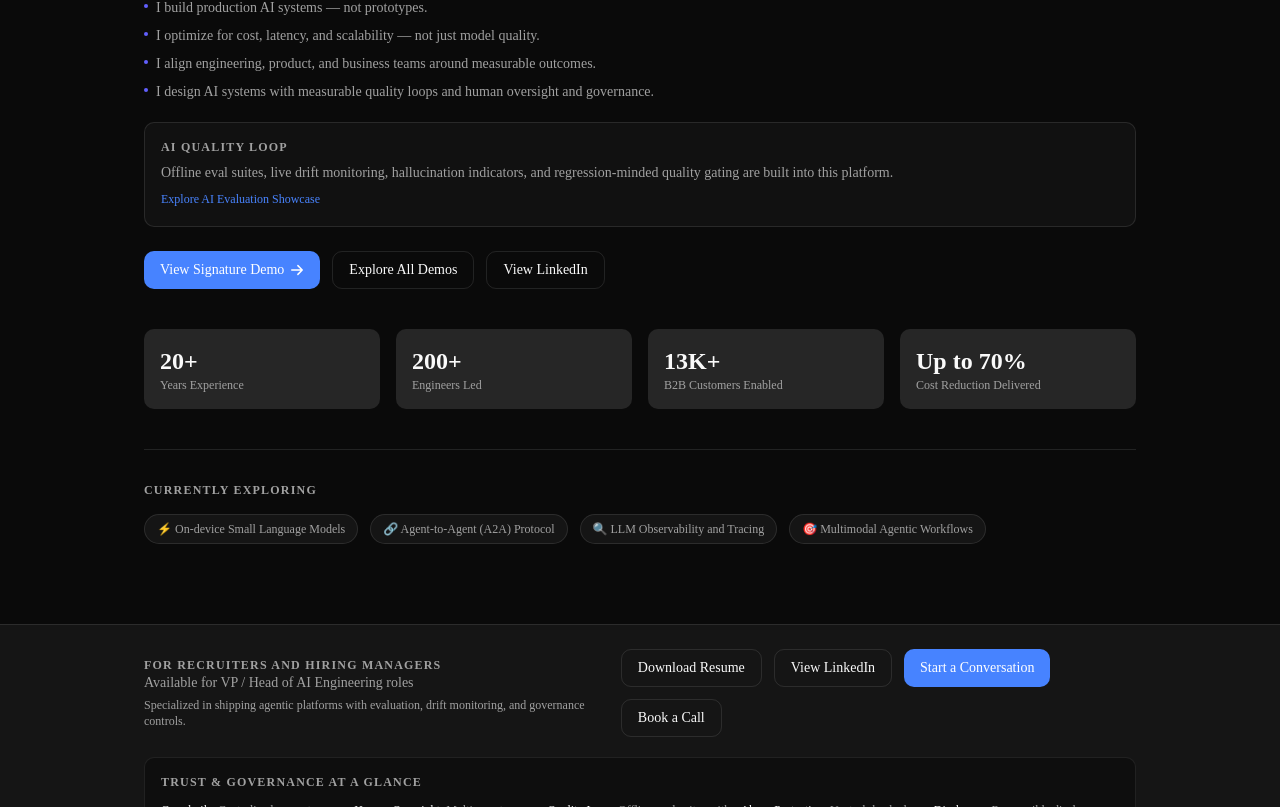
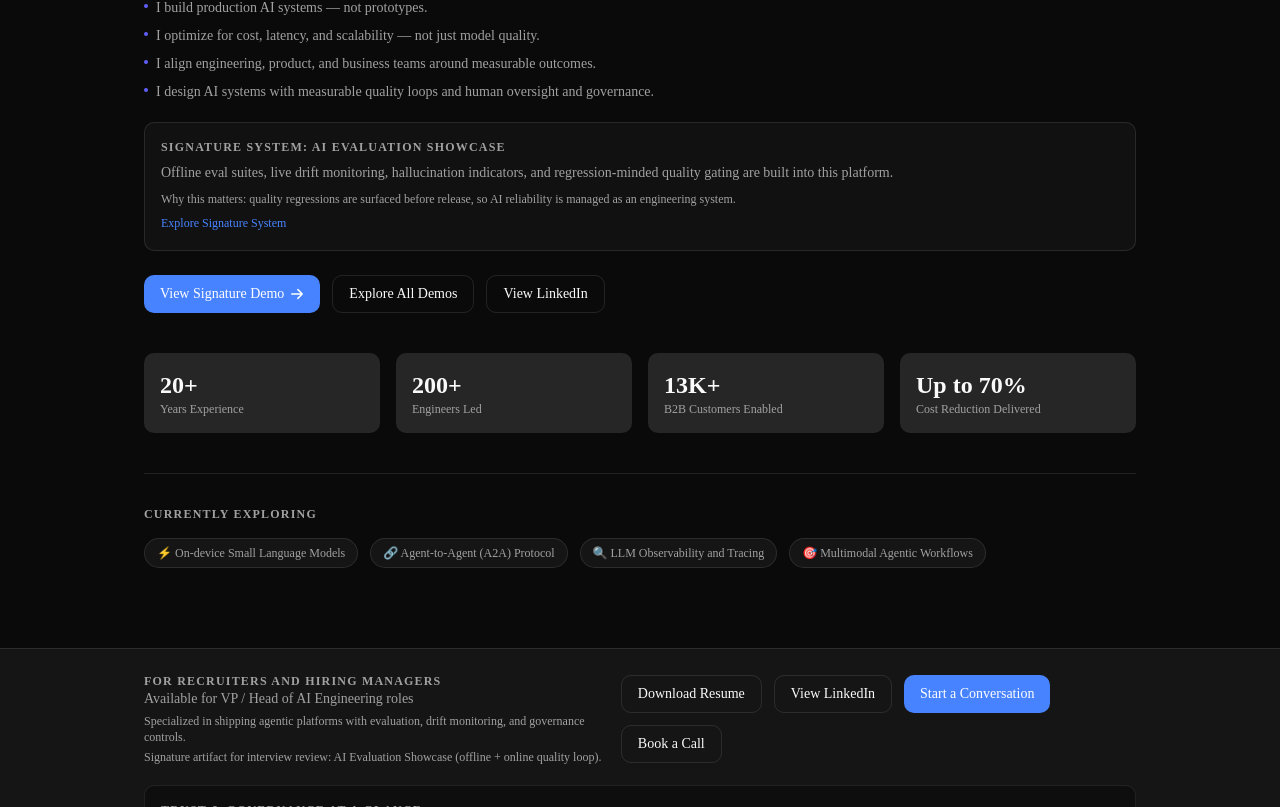
Before and after one commit to prasad-kavuri/prasad-portfolio, a Next.js app: page / in a window 1280 px wide. Shown: the part 393-1200 px from the top of the page. Built offline with nearby package versions, Linux system fonts and the light colour scheme.

Commit message:
feat: elevate evaluation showcase as signature system

```diff
--- a/src/components/sections/AITools.tsx
+++ b/src/components/sections/AITools.tsx
@@ -25,7 +25,7 @@ const DEMO_GROUPS = [
   {
     label: "Core AI Infrastructure",
     description: "Foundation systems for scalable AI platforms",
-    ids: ["rag-pipeline", "llm-router", "vector-search", "evaluation-showcase"]
+    ids: ["evaluation-showcase", "rag-pipeline", "llm-router", "vector-search"]
   },
   {
     label: "Agentic Systems",
--- a/src/components/sections/Hero.tsx
+++ b/src/components/sections/Hero.tsx
@@ -61,17 +61,20 @@ export function Hero() {
 
           <div className="mt-5 rounded-lg border border-border bg-muted/30 p-4">
             <p className="text-xs font-semibold uppercase tracking-widest text-muted-foreground mb-2">
-              AI Quality Loop
+              Signature System: AI Evaluation Showcase
             </p>
             <p className="text-sm text-muted-foreground">
               Offline eval suites, live drift monitoring, hallucination indicators, and regression-minded quality gating are built into this platform.
+            </p>
+            <p className="mt-2 text-xs text-muted-foreground">
+              Why this matters: quality regressions are surfaced before release, so AI reliability is managed as an engineering system.
             </p>
             <a
               href="/demos/evaluation-showcase"
               className="mt-2 inline-flex items-center text-xs font-medium hover:underline"
               style={{ color: 'var(--accent-brand)' }}
             >
-              Explore AI Evaluation Showcase
+              Explore Signature System
             </a>
           </div>
 
@@ -148,6 +151,9 @@ export function Hero() {
               <p className="text-xs text-muted-foreground mt-1">
                 Specialized in shipping agentic platforms with evaluation, drift monitoring, and governance controls.
               </p>
+              <p className="text-xs text-muted-foreground mt-1">
+                Signature artifact for interview review: AI Evaluation Showcase (offline + online quality loop).
+              </p>
             </div>
             <div className="flex flex-wrap gap-3">
               <a
```
Also changed, not shown: 2 other files (tests, documents, lock files or other folders).
